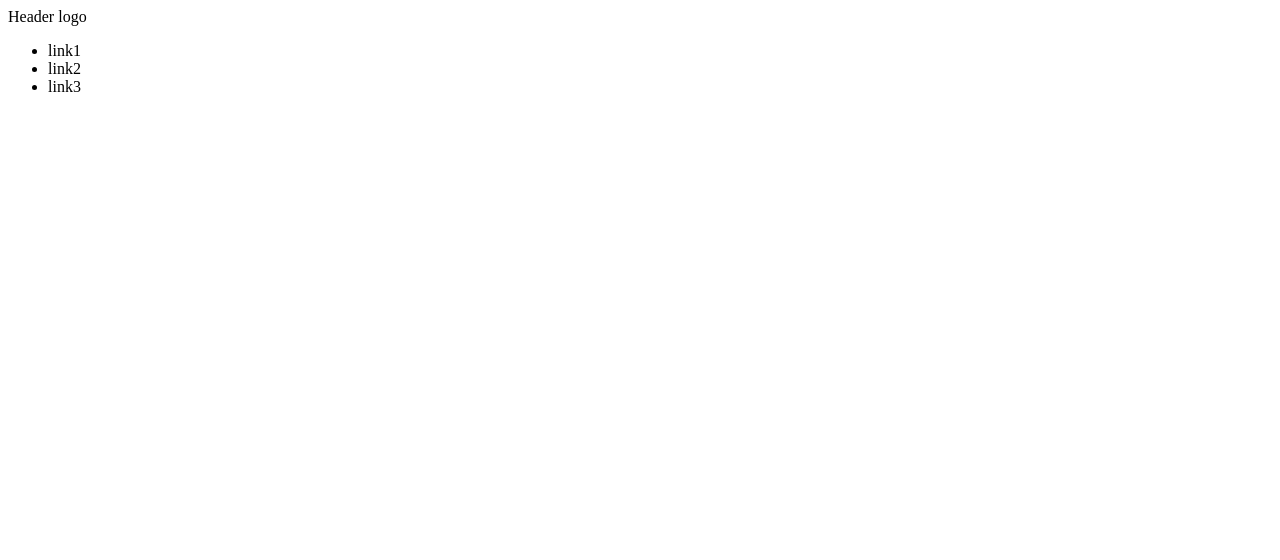
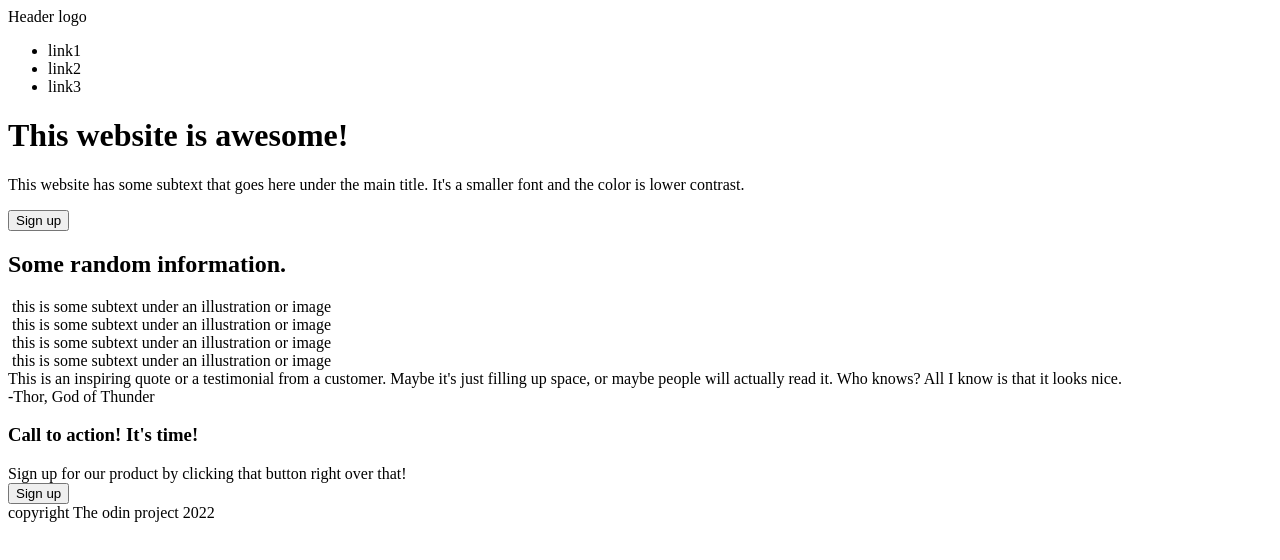
Before and after one commit to MktaHaidar/Landing_Page, a plain HTML site: page index.html in a window 1280 px wide. Drawn offline with Linux system fonts and the light colour scheme.

Commit message:
Add html structure

```diff
--- a/index.html
+++ b/index.html
@@ -14,9 +14,50 @@
             <li>link2</li>
             <li>link3</li>
         </ul>
-    <div>
-
     </div>
+    <div class="section1">
+        <h1>This website is awesome!</h1>
+        <p>This website has some subtext that goes here under the main title. It's a smaller font and
+            the color is lower contrast.
+        </p>
+        <button>Sign up</button>
+    </div>
+    <div class="section2">
+        <h2>Some random information.</h2>
+        <div>
+            <img src="" alt="">
+            this is some subtext under an illustration or image
+        </div>
+        <div>
+            <img src="" alt="">
+            this is some subtext under an illustration or image
+        </div>
+        <div>
+            <img src="" alt="">
+            this is some subtext under an illustration or image
+        </div>
+        <div>
+            <img src="" alt="">
+            this is some subtext under an illustration or image
+        </div>
+    </div>
+    <div class="section3">
+        <div>This is an inspiring quote or a testimonial from a customer. Maybe it's just filling
+        up space, or maybe people will actually read it. Who knows? All I know is that it
+        looks nice.</div>
+        <div>-Thor, God of Thunder</div>
+    </div>
+    <div class="section4">
+        <div class="container4">
+            <h3>Call to action! It's time!</h3>
+            <div class="text4">Sign up for our product by clicking that button right
+                over that!
+            </div>
+            <button>Sign up</button>
+        </div>
+    </div>
+    <div class="footer">
+        copyright The odin project 2022
     </div>
 </body>
 </html>
```
